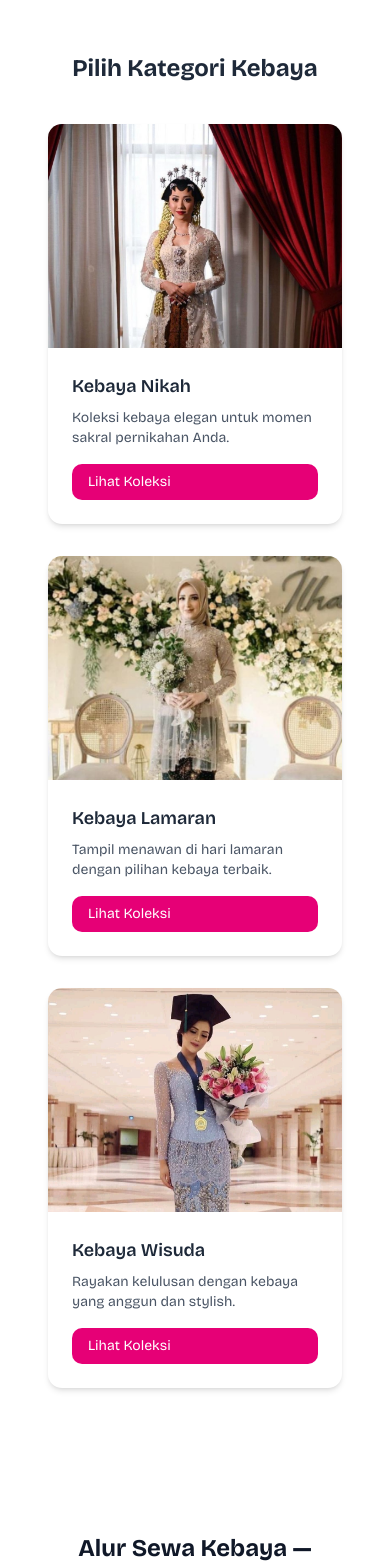
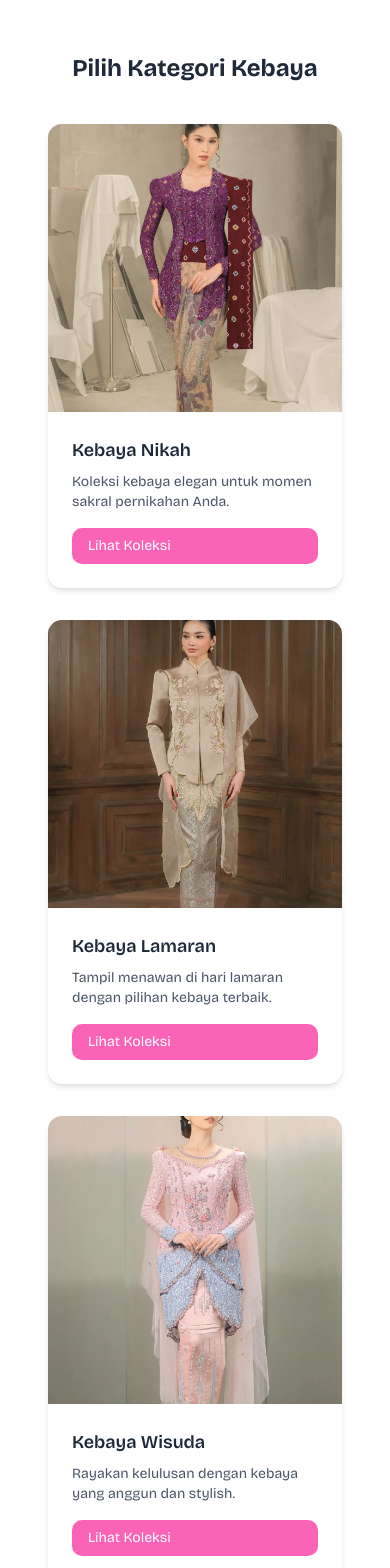
Before and after one commit to Driannm/diansa-attire, a Next.js app: page / in a window 390 px wide. Shown: the part 1180-2748 px from the top of the page. Built offline with nearby package versions, Linux system fonts and the light colour scheme.

Commit message:
feat(catalog): update category data and improve UI styling for responsiveness

```diff
--- a/src/app/components/GroupingCatalog.tsx
+++ b/src/app/components/GroupingCatalog.tsx
@@ -3,20 +3,20 @@ const GroupingCatalog = () => {
     {
       title: "Kebaya Nikah",
       desc: "Koleksi kebaya elegan untuk momen sakral pernikahan Anda.",
-      image: "/images/kebaya_nikah.jpg", // ganti sesuai gambar
-      href: "/catalog/nikah",
+      image: "/images/nikah-karuna-mulberry-kutubaru-kebaya.webp",
+      href: "/catalogs",
     },
     {
       title: "Kebaya Lamaran",
       desc: "Tampil menawan di hari lamaran dengan pilihan kebaya terbaik.",
-      image: "/images/kebaya_lamaran.jpg",
-      href: "/catalog/lamaran",
+      image: "/images/nikah-natuna-mythic-rhythm-dress-in-taupe.webp",
+      href: "/catalogs",
     },
     {
       title: "Kebaya Wisuda",
       desc: "Rayakan kelulusan dengan kebaya yang anggun dan stylish.",
-      image: "/images/kebaya_wisuda.jpg",
-      href: "/catalog/wisuda",
+      image: "/images/wisuda-dua-putri-raja-ular-kebaya-in-powder-pink-on-periwinkle.webp",
+      href: "/catalogs",
     },
   ];
 
@@ -35,11 +35,11 @@ const GroupingCatalog = () => {
             className="flex flex-col bg-white dark:bg-gray-800 rounded-xl shadow-md overflow-hidden hover:shadow-lg transition"
           >
             {/* Gambar */}
-            <div className="relative w-full h-56 sm:h-64 lg:h-72 overflow-hidden">
+            <div className="relative w-full h-72 sm:h-80 lg:h-96 overflow-hidden">
               <img
                 src={cat.image}
                 alt={cat.title}
-                className="w-full h-full object-cover object-top transform hover:scale-105 transition duration-300"
+                className="w-full h-full object-cover transform hover:scale-105 transition duration-300"
               />
             </div>
 
@@ -53,7 +53,7 @@ const GroupingCatalog = () => {
               </p>
               <a
                 href={cat.href}
-                className="mt-auto inline-block px-4 py-2 bg-pink-600 text-white text-sm sm:text-base rounded-lg hover:bg-pink-700 transition"
+                className="mt-auto inline-block px-4 py-2 bg-pink-400 text-white text-sm sm:text-base rounded-lg hover:bg-pink-500 transition"
               >
                 Lihat Koleksi
               </a>
```
